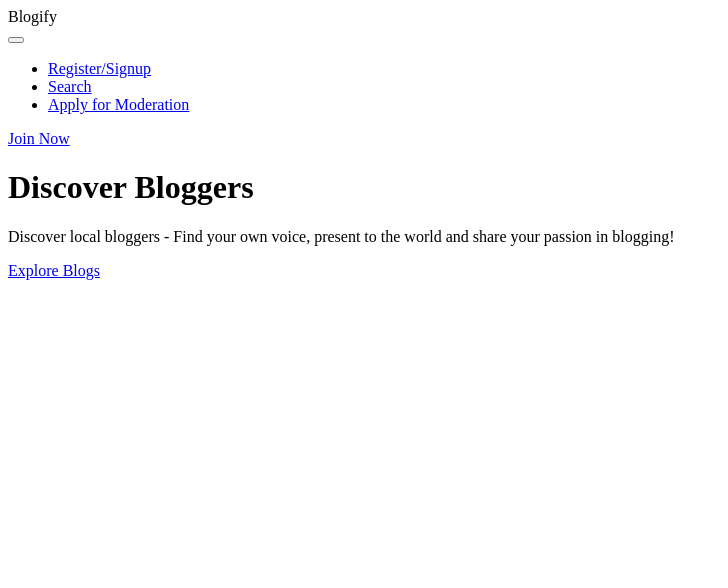
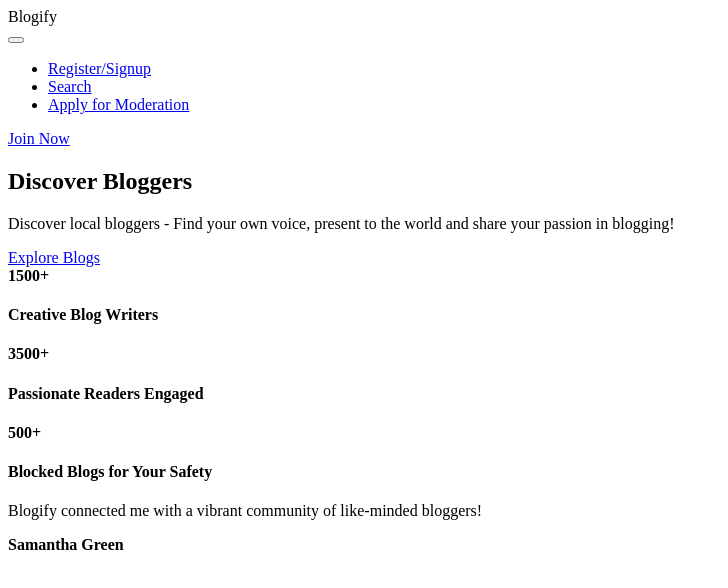
Before and after one commit to StevedaLegend/Bloggers-Project-Site, a plain HTML site: page Index.html in a window 1280 px wide. Shown: the whole page, without its empty margins (0-728 px from the left). Drawn offline with Linux system fonts and the light colour scheme.

Commit message:
Update on index
I updated the code to where I would add some sort of youtube link to show a video introducing the site and FAQ will be added along with <section> and css will be applied

```diff
--- a/Index.html
+++ b/Index.html
@@ -13,6 +13,8 @@
         content="The main goal is to create a system where local bloggers can register and be found, this will be useful for local newspaper to promote bloggers.">
 
     <title>Blogify</title>
+    <link rel="stylesheet" href="Effects.css">
+
 
 </head>
 
@@ -20,7 +22,7 @@
 <body>
 
 
-
+    <section data-bs-version="5.1" class="menu menu2 cid-ugKrKiFr6Q" once="menu" id="menu-5-ugKrKiFr6Q">
 
         <nav class=" navbar navbar-dropdown navbar-fixed-top navbar-expand-lg">
             <div class="container">
@@ -51,8 +53,11 @@
                 </div>
             </div>
         </nav>
+    </section>
 
-
+    <section data-bs-version="5.1" class="header18 cid-ugKrKiGuIz mbr-fullscreen"
+        data-bg-video="https://www.youtube.com/embed/n9-JDks8m9c?autoplay=1&amp;loop=1&amp;playlist=n9-JDks8m9c&amp;t=20&amp;mute=1&amp;playsinline=1&amp;controls=0&amp;showinfo=0&amp;autohide=1&amp;allowfullscreen=true&amp;mode=transparent"
+        id="hero-16-ugKrKiGuIz">
         <div class="overlay" style="opacity: 0.5; background-color: blue;"></div>
         <div class="container">
             <div class="row">
@@ -68,6 +73,64 @@
                 </div>
             </div>
         </div>
+    </section>
+
+
+    <div class="container">
+
+        <div class="row content-row justify-content-center">
+            <div class="item features-without-image col-12 col-md-6 col-lg-4 item-mb">
+                <div class="item-wrapper">
+                    <div class="title mb-2 mb-md-3">
+                        <span class="num mbr-fonts-style display-5">
+                            <strong> 1500+</strong></span>
+                    </div>
+                    <h4 class="card-title mbr-fonts-style display-5">
+                        <strong>Creative Blog Writers</strong>
+                    </h4>
+                </div>
+            </div>
+            <div class="item features-without-image col-12 col-md-6 col-lg-4 item-mb">
+                <div class="title mb-2 mb-md-3">
+                    <span class="num mbr-fonts-style display-1">
+                        <strong>3500+</strong>
+                    </span>
+                </div>
+                <h4 class="card-title mbr-fonts-style display-5">
+                    <strong>Passionate Readers Engaged</strong>
+                </h4>
+            </div>
+        </div>
+
+        <div class="item features-without-image col-12 col-md-6 col-lg-4 item-mb">
+            <div class="item-wrapper">
+                <div class="title mb-2 mb-md-3">
+                    <span class="num mbr-fonts-style display-1">
+                        <strong>500+</strong></span>
+                </div>
+                <h4 class="card-title mbr-fonts-style display-5">
+                    <strong>Blocked Blogs for Your Safety</strong>
+                </h4>
+            </div>
+        </div>
+    </div>
+
+
+
+    <div class="container">
+        <div class="row justify-content-center">
+            <div class="col-md-12 col-lg-8">
+                <p class="card-text mbr-fonts-style display-5">Blogify connected me with a vibrant community of
+                    like-minded bloggers!</p>
+                <div class="img-wrapper mt-3 justify-content-center">
+                </div>
+                <p class="card-title mbr-fonts-style mt-3 display-7">
+                    <strong>Samantha Green</strong>
+                </p>
+            </div>
+        </div>
+    </div>
+
 
 
 
```
Also changed, not shown: Effects.css (added). Lines whose indentation alone changed are shown as unchanged.
